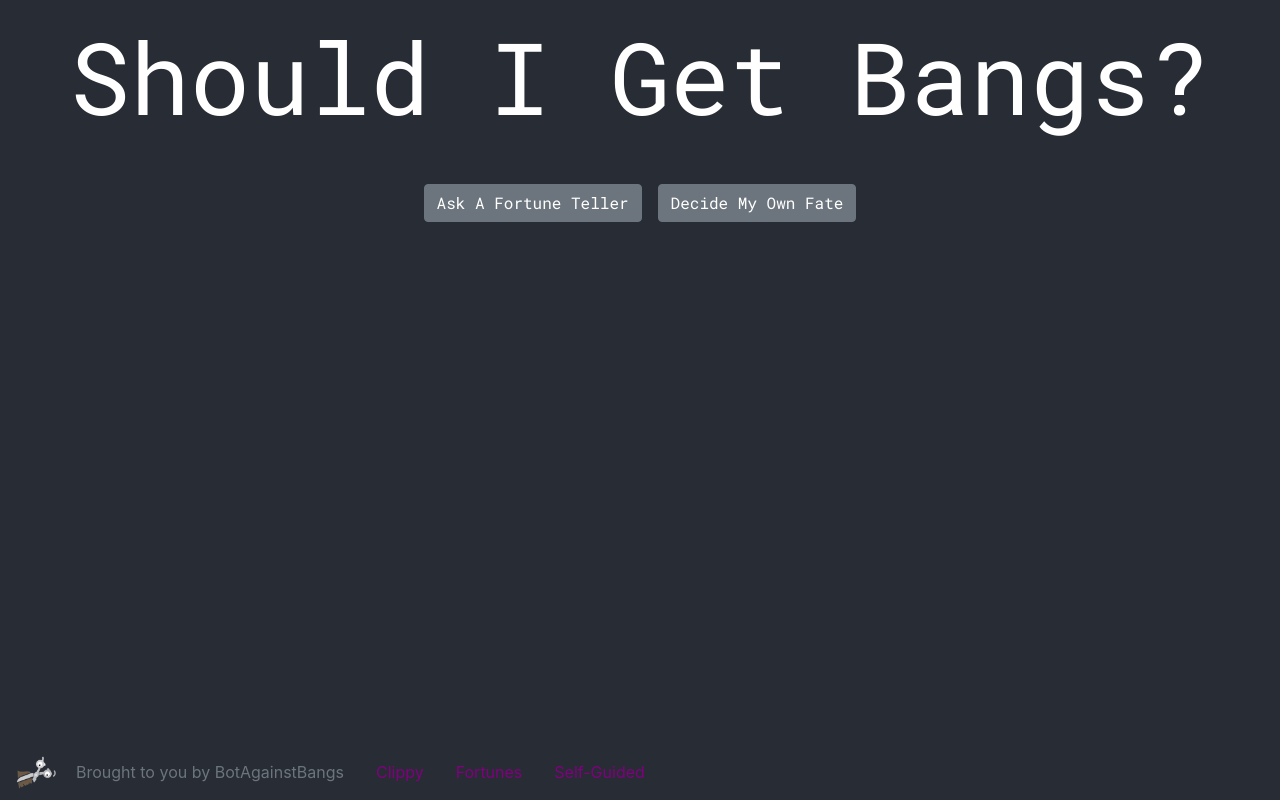
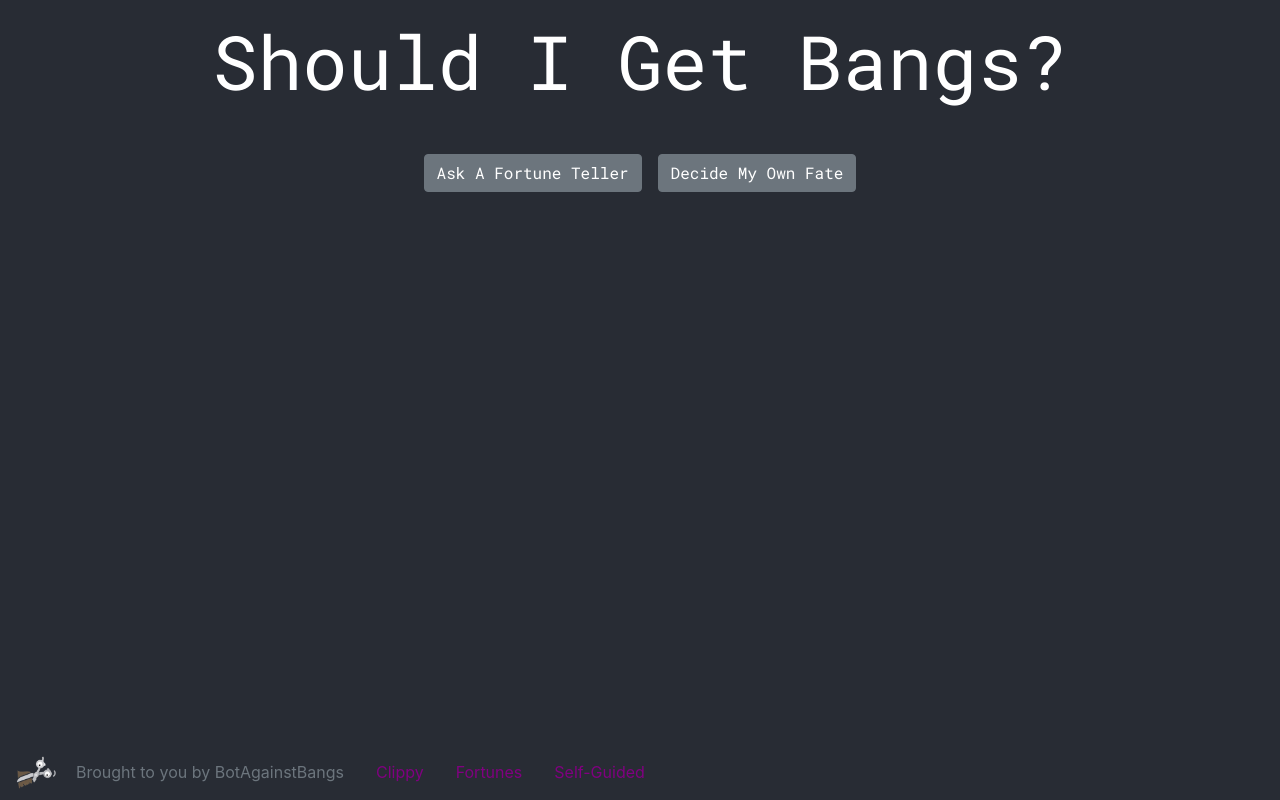
Before and after one commit to mwraich/bots_against_bangs, a React (Create React App) app: page / in a window 1280 px wide. Built offline with nearby package versions, Linux system fonts and the light colour scheme.

Commit message:
Reduce header font-size

```diff
--- a/src/Homepage/index.jsx
+++ b/src/Homepage/index.jsx
@@ -43,7 +43,7 @@ class HomePage extends Component {
     return (
       <div className="homepage fixed-top">
         {!this.state.showSelectionPath &&
-        <h1 className='mt-3' style={{fontSize: 100}}> Should I Get Bangs? </h1>
+        <h1 className='mt-3' style={{fontSize: 75}}> Should I Get Bangs? </h1>
         }
 
         <div>
```
